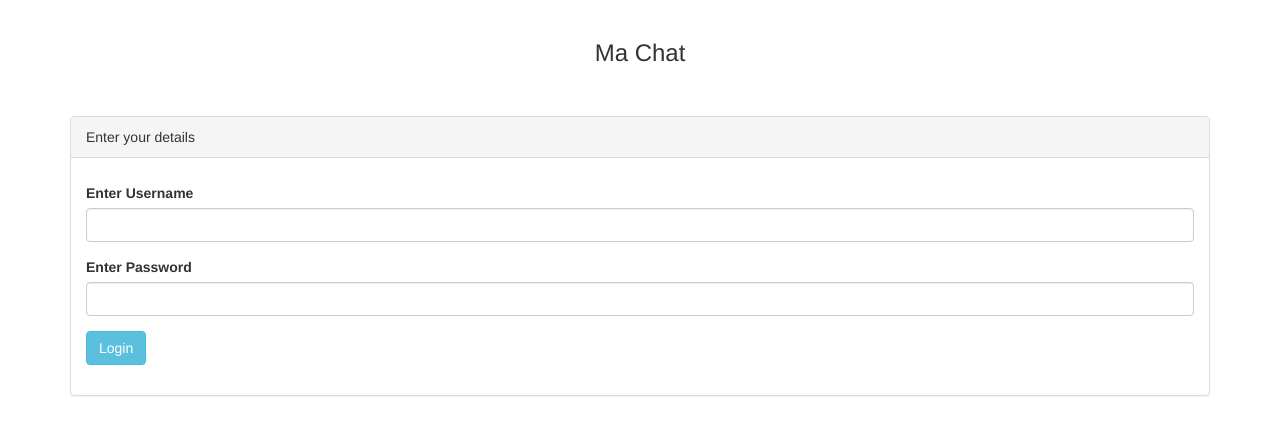
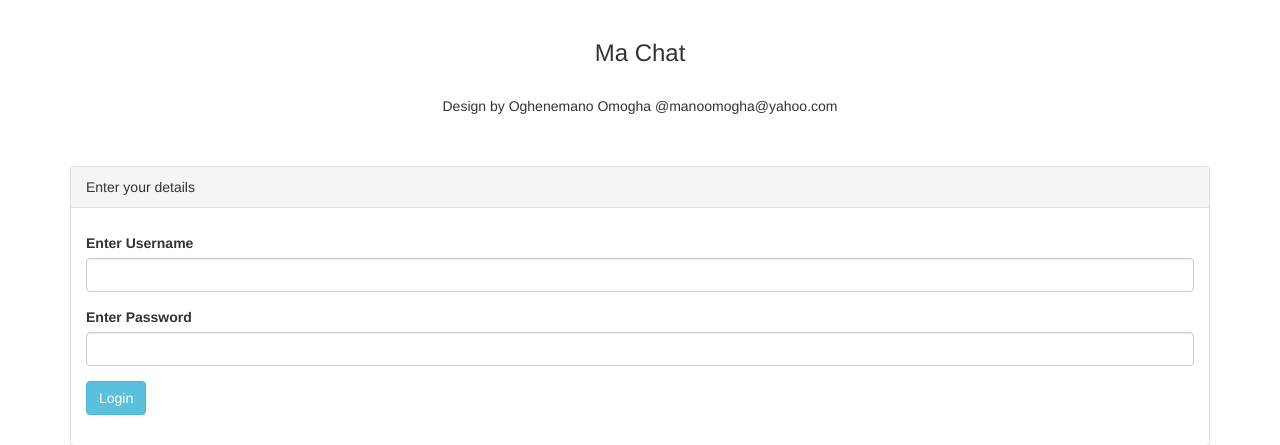
Before and after one commit to richthompsondev/Social-media, a PHP site: page /login.php in a window 1280 px wide. Shown: the top 445 px of the page. Run offline with PHP 8.4, Linux system fonts and the light colour scheme; some libraries are stand-ins or nearby versions.

Commit message:
Update login.php

```diff
--- a/login.php
+++ b/login.php
@@ -70,6 +70,7 @@ if(isset($_POST["login"]))
    <br />
 
    <h3 align="center">Ma Chat</a></h3><br />
+      <p align="center">Design by Oghenemano Omogha @manoomogha@yahoo.com</a></p><br />
    <br />
    <div class="panel panel-default">
       <div class="panel-heading">Enter your details</div>
```
